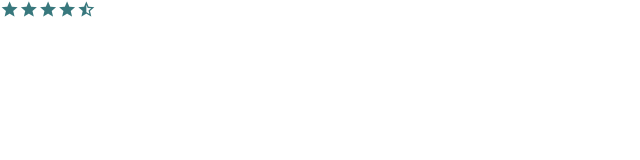
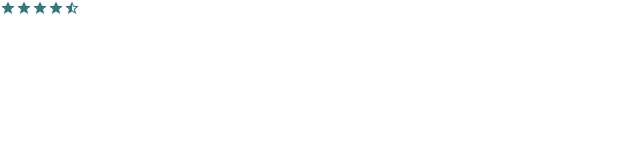
Before and after one commit to kubasulek2/eobuwie, a React (Create React App) app: page / in a window 1280 px wide. Shown: the top 160 px of the page, without its empty margins (0-640 px from the left). Built offline with nearby package versions, Linux system fonts and the light colour scheme.

Commit message:
Add Roboto font, style fixes

```diff
--- a/public/index.html
+++ b/public/index.html
@@ -1,18 +1,21 @@
 <!DOCTYPE html>
 <html lang="en">
+
 <head>
+  <link rel="preconnect" href="https://fonts.googleapis.com">
+  <link rel="preconnect" href="https://fonts.gstatic.com" crossorigin>
   <meta charset="utf-8" />
   <meta name="viewport" content="width=device-width, initial-scale=1" />
   <meta name="theme-color" content="#000000" />
-    <meta
-      name="description"
-      content="Eobuwie recruitment task"
-    />
+  <meta name="description" content="Eobuwie recruitment task" />
   <link href="https://fonts.googleapis.com/icon?family=Material+Icons" rel="stylesheet">
+  <link href="https://fonts.googleapis.com/css2?family=Roboto:wght@300;400;700&display=swap" rel="stylesheet">
   <title>Eobuwie</title>
 </head>
+
 <body>
   <noscript>You need to enable JavaScript to run this app.</noscript>
   <div id="root"></div>
 </body>
+
 </html>
--- a/src/components/atoms/star/Star.module.css
+++ b/src/components/atoms/star/Star.module.css
@@ -1,11 +1,11 @@
 .small {
+  font-size: 1rem;
+}
+
+.medium {
   font-size: 1.2rem;
 }
 
-.medium {
-  font-size: 1.5rem;
+.large {
+  font-size: 1.4rem;
 }
-
-.large {
-  font-size: 1.8rem;
-}
--- a/src/styles/colors.ts
+++ b/src/styles/colors.ts
@@ -12,5 +12,6 @@ export const gray_bg = "gray_bg";
 export const gray_light_bg = "gray_light_bg";
 export const white_bg = "white_bg";
 export const text_dark = "text_dark";
+export const text_medium_dark = "text_medium_dark";
 export const text_medium = "text_medium";
 export const text_white = "text_white";
--- a/src/styles/global.css
+++ b/src/styles/global.css
@@ -10,7 +10,7 @@ html, body {
 }
 
 body {
-  font-family: -apple-system, BlinkMacSystemFont, 'Segoe UI', 'Roboto', 'Oxygen', 'Ubuntu', 'Cantarell', 'Fira Sans', 'Droid Sans', 'Helvetica Neue', sans-serif;
+  font-family: 'Roboto', -apple-system, BlinkMacSystemFont, 'Segoe UI', 'Oxygen', 'Ubuntu', 'Cantarell', 'Fira Sans', 'Droid Sans', 'Helvetica Neue', sans-serif;
   -webkit-font-smoothing: antialiased;
   -moz-osx-font-smoothing: grayscale;
 }
@@ -100,6 +100,10 @@ img {
   color: #464646;
 }
 
+.text_medium_dark {
+  color: #555;
+}
+
 .text_medium {
   color: #666;
 }
--- a/src/utils/scoreToStarValue.ts
+++ b/src/utils/scoreToStarValue.ts
@@ -3,7 +3,7 @@
  * @param index - starts at 1, so first star has index 1 not 0
  * @return 1 - for full star, 0.5 for half star, 0 for empty star
  */
-export function scoreToStarValue(score: number, index: number): number {
+export function scoreToStarValue(score: number, index: number): 1 | 0.5 | 0 {
   if(score < 0) throw new TypeError('Score must be non negative.');
   if(index < 1) throw new TypeError('1 is minimal index value');
   const result = index - score;
```
Also changed, not shown: 1 other file (tests, documents, lock files or other folders). Lines whose indentation alone changed are shown as unchanged.
